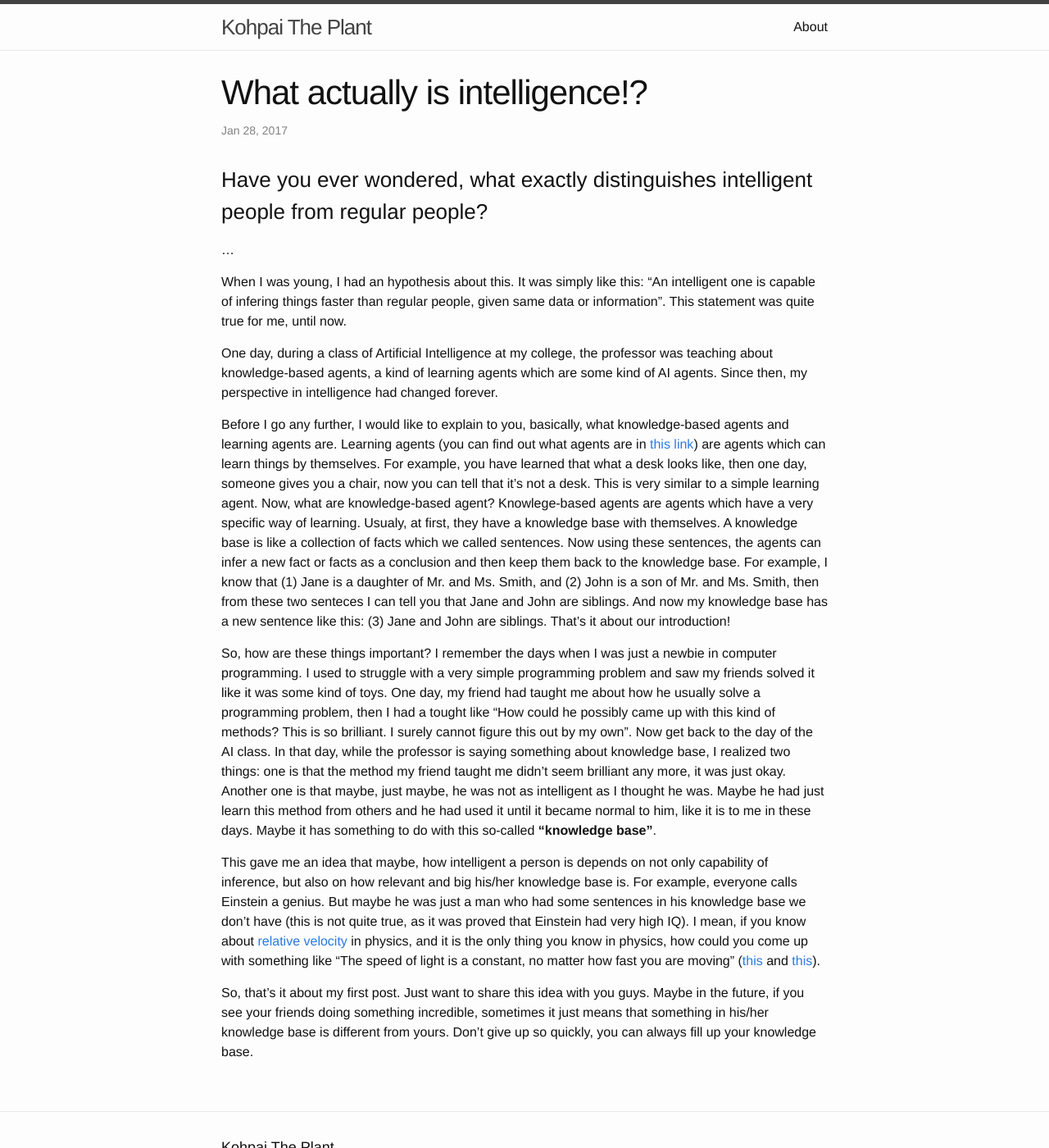
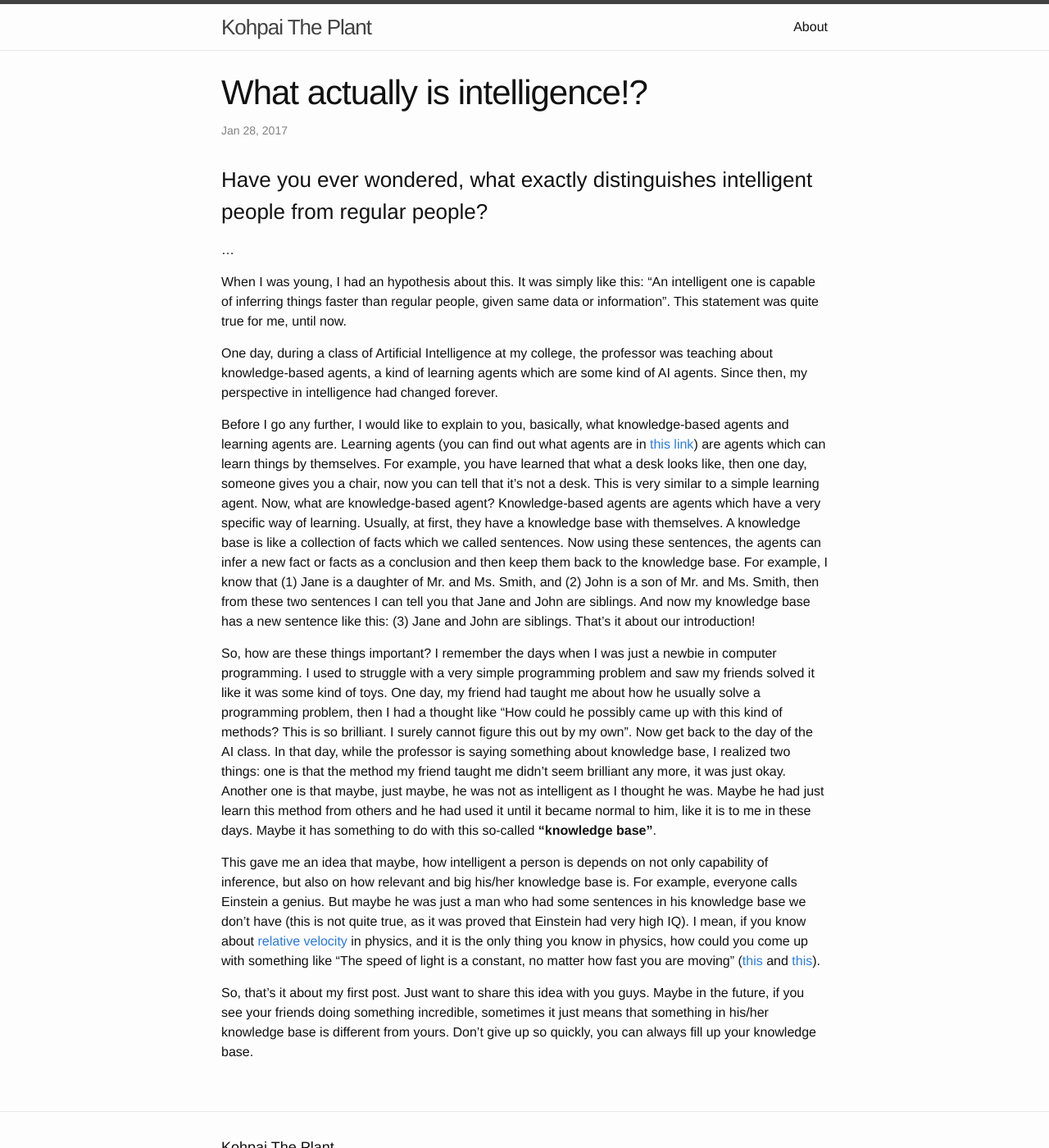
Before and after one commit to kohpai/kohpai.github.io, a Jekyll site: the page built from _posts/2017-01-29-what-actually-is-intelligence!?.md, in a window 1280 px wide and 1400 px high. Shown: the whole window at 82% size. Built offline with Jekyll 4.4.1, drawn with Linux system fonts in a browser that asks for light colours.

Commit message:
add spell checking plugin and correct all errors

```diff
--- a/_posts/2017-01-29-what-actually-is-intelligence!?.md
+++ b/_posts/2017-01-29-what-actually-is-intelligence!?.md
@@ -9,7 +9,7 @@ categories: philosophy
 ...
 
 When I was young, I had an hypothesis about this. It was simply like this:
-"An intelligent one is capable of infering things faster than regular people,
+"An intelligent one is capable of inferring things faster than regular people,
 given same data or information". This statement was quite true for me, until now.
 
 One day, during a class of Artificial Intelligence at my college,
@@ -23,19 +23,19 @@ what agents are in [this link](https://en.wikipedia.org/wiki/Intelligent_agent))
 agents which can learn things by themselves. For example, you have learned that what a
 desk looks like, then one day, someone gives you a chair, now you can tell that it's
 not a desk. This is very similar to a simple learning agent. Now, what are knowledge-based agent?
-Knowlege-based agents are agents which have a very specific way of learning.
-Usualy, at first, they have a knowledge base with themselves. A knowledge base
+Knowledge-based agents are agents which have a very specific way of learning.
+Usually, at first, they have a knowledge base with themselves. A knowledge base
 is like a collection of facts which we called sentences. Now using these sentences, the
 agents can infer a new fact or facts as a conclusion and then keep them back to
 the knowledge base. For example, I know that (1) Jane is a daughter of Mr. and Ms. Smith, and (2)
-John is a son of Mr. and Ms. Smith, then from these two senteces I can tell you that
+John is a son of Mr. and Ms. Smith, then from these two sentences I can tell you that
 Jane and John are siblings. And now my knowledge base has a new sentence like this: (3)
 Jane and John are siblings. That's it about our introduction!
 
 So, how are these things important? I remember the days when I was just a newbie in computer
 programming. I used to struggle with a very simple programming problem and saw my friends solved
 it like it was some kind of toys. One day, my friend had taught me about how he usually solve
-a programming problem, then I had a tought like "How could he possibly came up with
+a programming problem, then I had a thought like "How could he possibly came up with
 this kind of methods? This is so brilliant. I surely cannot figure this out by my own". Now
 get back to the day of the AI class. In that day, while the professor is saying something
 about knowledge base, I realized two things: one is that the method my friend taught me
```
